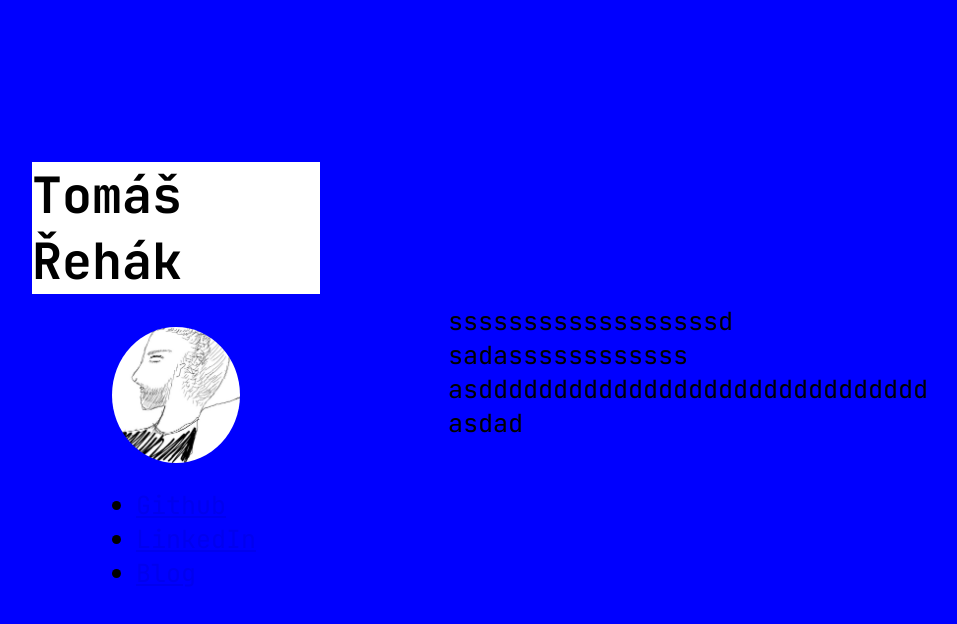
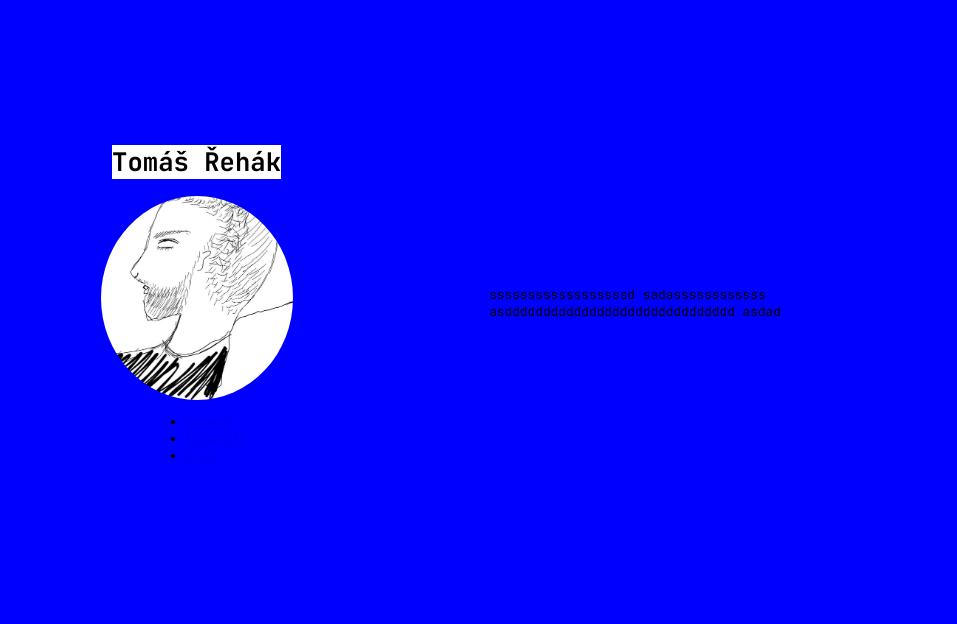
Before and after one commit to docherak/personal, a plain HTML site: page index.html in a window 1280 px wide. Shown: the whole page, without its empty margins (160-1117 px from the left). Drawn offline with Linux system fonts and the light colour scheme.

Commit message:
Viewport testing

```diff
--- a/assets/style.css
+++ b/assets/style.css
@@ -1,6 +1,6 @@
 * {
   font-family: 'JetBrains Mono', monospace;
-  font-size: 25px;
+  font-size: 1vw;
 }
 
 body {
@@ -11,6 +11,7 @@ body {
   justify-content: space-around;
   align-items: center;
   gap: 10vw;
+  flex-wrap: nowrap;
 }
 
 header {
@@ -25,7 +26,7 @@ main {
 }
 
 img#profilepic {
-  width: 10vw;
+  width: 15vw;
   border-style: none;
   border-radius: 50%;
 }
```
